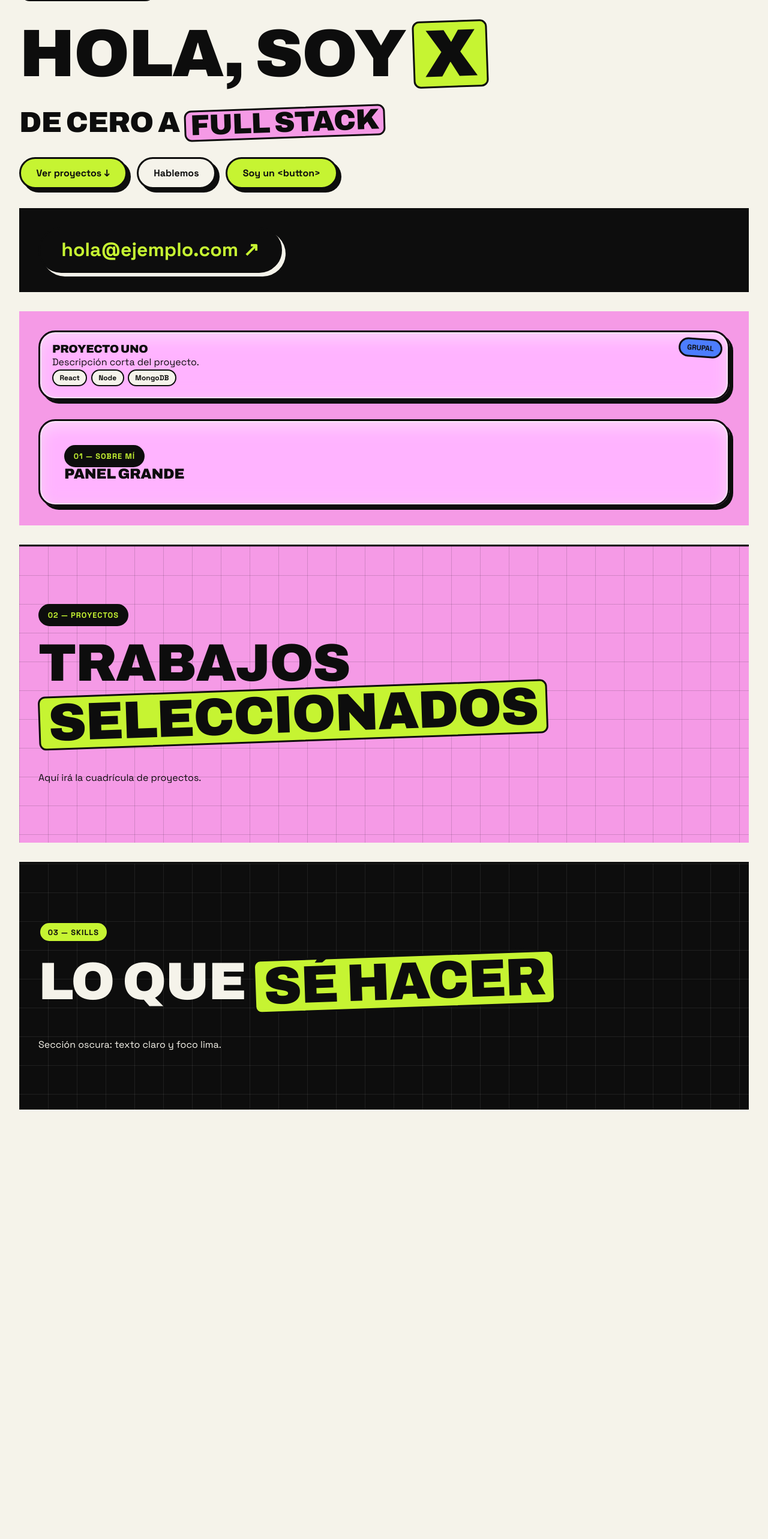
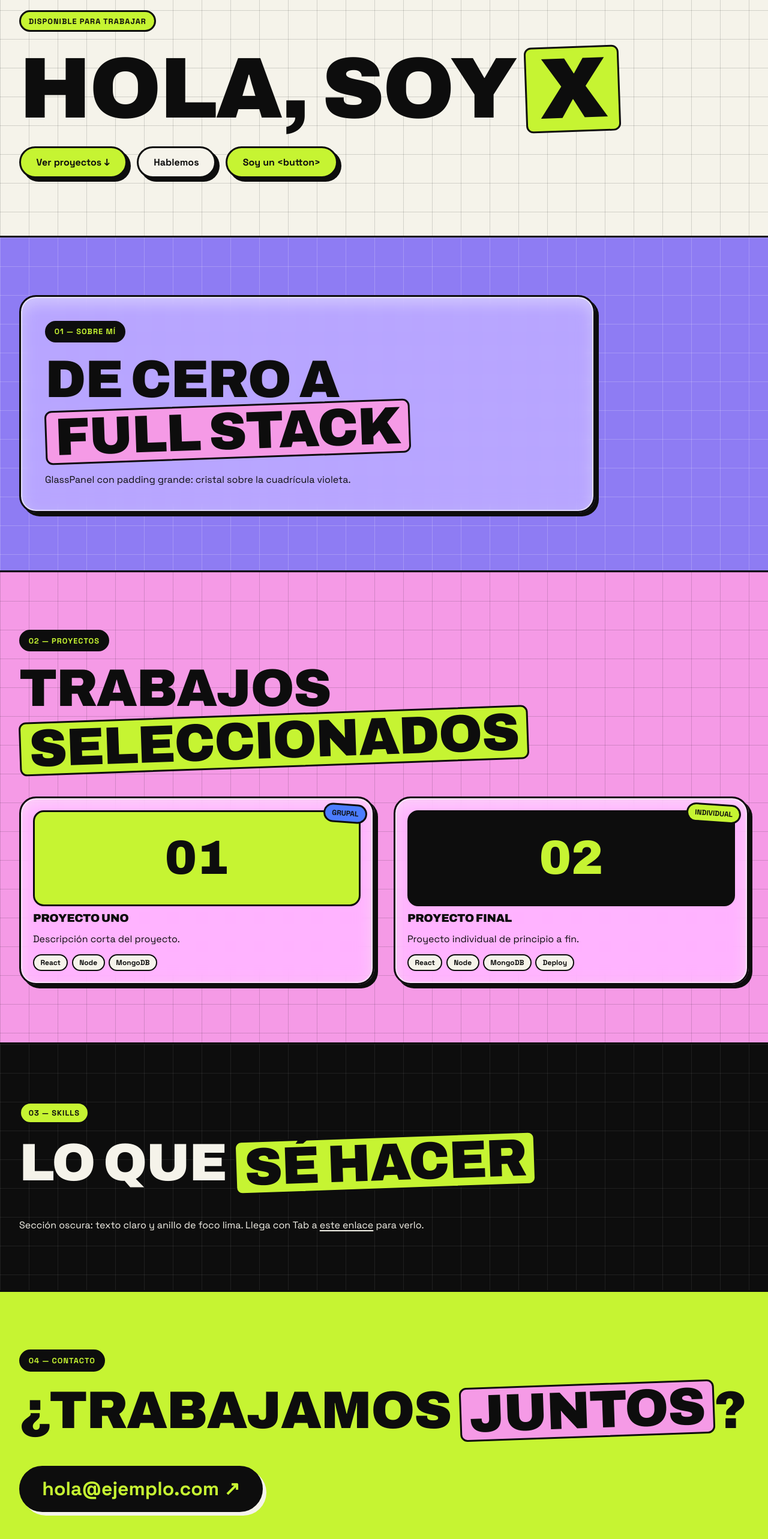
Before and after one commit to atapiamallea/portfolio, a React (Vite) app: page / in a window 1280 px wide. Shown: the part 82-2648 px from the top of the page at 60% size. Before the commit the page ends 1980 px from the top, so only its background shows below. Built offline with nearby package versions, Linux system fonts and the light colour scheme.

Commit message:
feat: turn App into a design system showcase built with section components

```diff
--- a/src/app/App.module.scss
+++ b/src/app/App.module.scss
@@ -1,12 +1,73 @@
 // Estilos del escaparate temporal. Desaparecen junto con él al montar las secciones reales.
+
+@use '@/shared/styles/mixins' as *;
+
+// ---------- inicio ----------
+.hero {
+  display: flex;
+  flex-direction: column;
+  gap: 1.5rem;
+  align-items: flex-start;
+}
+
+.heroTitle {
+  font-size: clamp(3rem, 12vw, 9rem);
+}
+
+.buttonRow {
+  display: flex;
+  flex-wrap: wrap;
+  gap: 1rem;
+}
+
+// ---------- sobre mí ----------
+.aboutPanel {
+  display: grid;
+  gap: 1.5rem;
+  max-width: 60rem;
+}
+
+// ---------- skills ----------
+// El reset quita el subrayado a todos los enlaces; uno dentro de un párrafo lo necesita
+// para no confundirse con el texto (WCAG 1.4.1: no depender solo del color).
+.textLink {
+  text-decoration: underline;
+  text-decoration-thickness: 2px;
+  text-underline-offset: 3px;
+}
+
+// ---------- proyectos ----------
+.projectGrid {
+  display: grid;
+  grid-template-columns: repeat(auto-fit, minmax(16rem, 1fr));
+  gap: 2rem;
+}
 
 // La tarjeta es la referencia para colocar el Tag en su esquina.
 .projectCard {
   position: relative;
+  display: flex;
+  flex-direction: column;
+  gap: 0.8rem;
 }
 
 .projectCardTag {
   position: absolute;
   top: 0.6rem;
   right: 0.6rem;
+  z-index: 1;
 }
+
+.projectThumbnail {
+  display: grid;
+  place-items: center;
+  height: 10rem;
+  font-family: var(--font-display);
+  font-size: 5rem;
+  font-weight: 900;
+  color: var(--accent-text);
+  background: var(--accent-background);
+  border-radius: var(--radius-md);
+
+  @include brutal-border;
+}
--- a/src/app/App.tsx
+++ b/src/app/App.tsx
@@ -10,50 +10,45 @@ import {
 } from '@/shared/ui'
 import styles from './App.module.scss'
 
-// Escaparate temporal del sistema de diseño (Fase 1). Se sustituye por las secciones reales.
+function logButtonClick() {
+  console.log('Button sin href: se renderiza como <button>')
+}
+
+// Escaparate temporal del sistema de diseño (Fase 1): cada componente en el sitio
+// donde se usará. Se sustituye por las secciones reales a partir de la Fase 3.
 export function App() {
   return (
-    <main style={{ display: 'grid', gap: '2rem', padding: '3rem 2rem' }}>
+    <main>
+      <Section id="inicio" titleId="inicio-title" accent="paper">
+        <div className={styles.hero}>
           <SectionLabel>Disponible para trabajar</SectionLabel>
-
-      <h1 style={{ fontSize: 'clamp(3rem, 10vw, 7rem)' }}>
+          <h1 id="inicio-title" className={styles.heroTitle}>
             Hola, soy <Highlight>X</Highlight>
           </h1>
-      <h2 style={{ fontSize: '3rem' }}>
-        De cero a <Highlight accent="pink">full stack</Highlight>
-      </h2>
-
-      <div style={{ display: 'flex', gap: '1rem', flexWrap: 'wrap' }}>
+          <div className={styles.buttonRow}>
             <Button href="#proyectos">Ver proyectos ↓</Button>
             <Button href="#contacto" variant="secondary">
               Hablemos
             </Button>
-        <Button onClick={() => console.log('click')}>Soy un &lt;button&gt;</Button>
+            <Button onClick={logButtonClick}>Soy un &lt;button&gt;</Button>
           </div>
+        </div>
+      </Section>
 
-      <div style={{ background: 'var(--color-ink)', padding: '2rem' }}>
-        <Button href="mailto:hola@ejemplo.com" variant="inverted" size="lg">
-          hola@ejemplo.com ↗
-        </Button>
-      </div>
-
-      <div
-        style={{ display: 'grid', gap: '2rem', padding: '2rem', background: 'var(--color-pink)' }}
-      >
-        <GlassPanel element="article" className={styles.projectCard}>
-          <Tag accent="blue" className={styles.projectCardTag}>
-            Grupal
-          </Tag>
-          <h3>Proyecto Uno</h3>
-          <p>Descripción corta del proyecto.</p>
-          <ChipList label="Tecnologías usadas" items={['React', 'Node', 'MongoDB']} />
+      <Section id="sobre-mi" titleId="sobre-mi-title" accent="violet">
+        <GlassPanel padding="lg" className={styles.aboutPanel}>
+          <SectionHeader
+            label="01 — Sobre mí"
+            titleId="sobre-mi-title"
+            title={
+              <>
+                De cero a <Highlight accent="pink">full stack</Highlight>
+              </>
+            }
+          />
+          <p>GlassPanel con padding grande: cristal sobre la cuadrícula violeta.</p>
         </GlassPanel>
-
-        <GlassPanel padding="lg">
-          <SectionLabel accent="ink">01 — Sobre mí</SectionLabel>
-          <h2>Panel grande</h2>
-        </GlassPanel>
-      </div>
+      </Section>
 
       <Section id="proyectos" titleId="proyectos-title" accent="pink">
         <SectionHeader
@@ -65,7 +60,29 @@ export function App() {
             </>
           }
         />
-        <p>Aquí irá la cuadrícula de proyectos.</p>
+        <div className={styles.projectGrid}>
+          <GlassPanel element="article" className={styles.projectCard}>
+            <Tag accent="blue" className={styles.projectCardTag}>
+              Grupal
+            </Tag>
+            <div className={styles.projectThumbnail} data-accent="lime">
+              01
+            </div>
+            <h3>Proyecto Uno</h3>
+            <p>Descripción corta del proyecto.</p>
+            <ChipList label="Tecnologías usadas" items={['React', 'Node', 'MongoDB']} />
+          </GlassPanel>
+
+          <GlassPanel element="article" className={styles.projectCard}>
+            <Tag className={styles.projectCardTag}>Individual</Tag>
+            <div className={styles.projectThumbnail} data-accent="ink">
+              02
+            </div>
+            <h3>Proyecto Final</h3>
+            <p>Proyecto individual de principio a fin.</p>
+            <ChipList label="Tecnologías usadas" items={['React', 'Node', 'MongoDB', 'Deploy']} />
+          </GlassPanel>
+        </div>
       </Section>
 
       <Section id="skills" titleId="skills-title" accent="ink">
@@ -79,7 +96,30 @@ export function App() {
             </>
           }
         />
-        <p>Sección oscura: texto claro y foco lima.</p>
+        <p>
+          Sección oscura: texto claro y anillo de foco lima. Llega con Tab a{' '}
+          <a href="#inicio" className={styles.textLink}>
+            este enlace
+          </a>{' '}
+          para verlo.
+        </p>
+      </Section>
+
+      <Section id="contacto" titleId="contacto-title" accent="lime" showGrid={false}>
+        <SectionHeader
+          label="04 — Contacto"
+          titleId="contacto-title"
+          title={
+            <>
+              ¿Trabajamos <Highlight accent="pink">juntos</Highlight>?
+            </>
+          }
+        />
+        <div>
+          <Button href="mailto:hola@ejemplo.com" variant="inverted" size="lg">
+            hola@ejemplo.com ↗
+          </Button>
+        </div>
       </Section>
     </main>
   )
```
Lines whose indentation alone changed are shown as unchanged.
